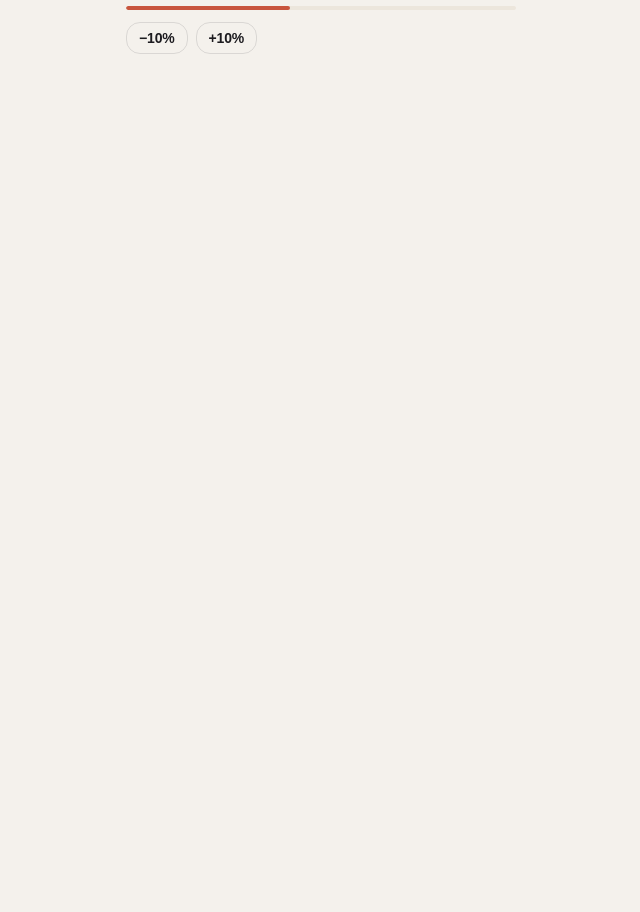
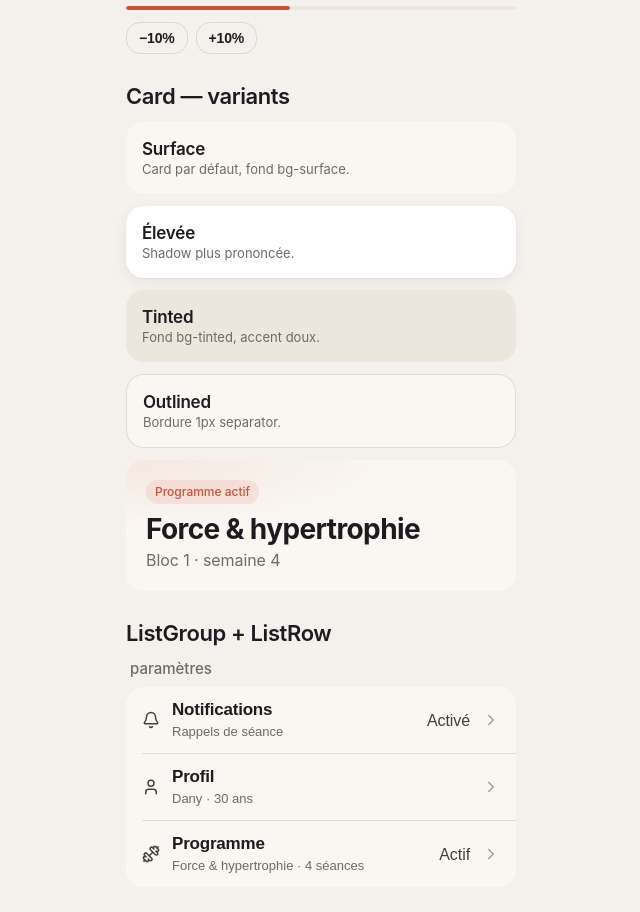
Before and after one commit to naseradd/app-coach-claude, a React (Vite) app in the folder packages/web/: page / in a window 1280 px wide. Shown: the part 920-1832 px from the top of the page, without its empty margins (319-959 px from the left). Before the commit the page ends 1102 px from the top, so only its background shows below. Built offline with nearby package versions, Linux system fonts and the light colour scheme.

Commit message:
feat(web): primitive components batch 2 — Card, ListGroup, ListRow

```diff
--- /dev/null
+++ b/packages/web/src/components/ui/Card.tsx
@@ -0,0 +1,46 @@
+import type { ReactNode } from 'react';
+
+export type CardVariant = 'surface' | 'elev' | 'tinted' | 'outlined' | 'mesh';
+
+interface Props {
+  variant?: CardVariant;
+  padding?: number | string;
+  children: ReactNode;
+  className?: string;
+  onClick?: () => void;
+}
+
+function styleFor(variant: CardVariant): React.CSSProperties {
+  switch (variant) {
+    case 'surface':
+      return { background: 'var(--bg-surface)' };
+    case 'elev':
+      return { background: 'var(--bg-elev)', boxShadow: 'var(--shadow-md)' };
+    case 'tinted':
+      return { background: 'var(--bg-tinted)' };
+    case 'outlined':
+      return { background: 'var(--bg-surface)', border: '1px solid var(--separator)' };
+    case 'mesh':
+      return {
+        background:
+          'radial-gradient(120% 90% at 0% 0%, var(--accent-soft), transparent 60%), var(--bg-surface)',
+      };
+  }
+}
+
+export function Card({ variant = 'surface', padding = 16, children, className, onClick }: Props) {
+  return (
+    <div
+      className={className}
+      onClick={onClick}
+      style={{
+        borderRadius: 18,
+        padding,
+        cursor: onClick ? 'pointer' : undefined,
+        ...styleFor(variant),
+      }}
+    >
+      {children}
+    </div>
+  );
+}
--- /dev/null
+++ b/packages/web/src/components/ui/ListGroup.tsx
@@ -0,0 +1,50 @@
+import { Children, type ReactNode } from 'react';
+
+interface Props {
+  header?: string;
+  children: ReactNode;
+  className?: string;
+}
+
+export function ListGroup({ header, children, className }: Props) {
+  const items = Children.toArray(children);
+  return (
+    <div className={className} style={{ display: 'grid', gap: 8 }}>
+      {header ? (
+        <div
+          className="t-subhead"
+          style={{
+            color: 'var(--ink-3)',
+            textTransform: 'lowercase',
+            letterSpacing: 0,
+            padding: '0 4px',
+          }}
+        >
+          {header}
+        </div>
+      ) : null}
+      <div
+        style={{
+          background: 'var(--bg-surface)',
+          borderRadius: 18,
+          overflow: 'hidden',
+        }}
+      >
+        {items.map((child, i) => (
+          <div key={i}>
+            {i > 0 ? (
+              <div
+                style={{
+                  height: 1,
+                  background: 'var(--separator)',
+                  marginLeft: 16,
+                }}
+              />
+            ) : null}
+            {child}
+          </div>
+        ))}
+      </div>
+    </div>
+  );
+}
--- /dev/null
+++ b/packages/web/src/components/ui/ListRow.tsx
@@ -0,0 +1,70 @@
+import type { ReactNode } from 'react';
+import { motion } from 'motion/react';
+import { ChevronRight } from 'lucide-react';
+import { spring } from '../../design/motion.js';
+
+interface Props {
+  leading?: ReactNode;
+  label: ReactNode;
+  subtitle?: ReactNode;
+  trailing?: ReactNode;
+  showChevron?: boolean;
+  onClick?: () => void;
+  className?: string;
+}
+
+export function ListRow({
+  leading,
+  label,
+  subtitle,
+  trailing,
+  showChevron,
+  onClick,
+  className,
+}: Props) {
+  const Comp = onClick ? motion.button : motion.div;
+  const interactive = !!onClick;
+
+  return (
+    <Comp
+      type={onClick ? 'button' : undefined}
+      onClick={onClick}
+      whileTap={interactive ? { backgroundColor: 'rgba(28,27,31,0.06)' } : undefined}
+      transition={spring.tap}
+      className={className}
+      style={{
+        width: '100%',
+        minHeight: 44,
+        display: 'flex',
+        alignItems: 'center',
+        gap: 12,
+        padding: '12px 16px',
+        background: 'transparent',
+        border: 0,
+        textAlign: 'left',
+        cursor: interactive ? 'pointer' : 'default',
+        color: 'var(--ink)',
+      }}
+    >
+      {leading ? <div style={{ display: 'inline-flex', flexShrink: 0 }}>{leading}</div> : null}
+      <div style={{ flex: 1, minWidth: 0, display: 'grid', gap: 2 }}>
+        <div className="t-headline" style={{ color: 'var(--ink)' }}>
+          {label}
+        </div>
+        {subtitle ? (
+          <div className="t-footnote" style={{ color: 'var(--ink-3)' }}>
+            {subtitle}
+          </div>
+        ) : null}
+      </div>
+      {trailing ? (
+        <div className="t-callout" style={{ color: 'var(--ink-2)', flexShrink: 0 }}>
+          {trailing}
+        </div>
+      ) : null}
+      {showChevron ? (
+        <ChevronRight size={18} style={{ color: 'var(--ink-4)', flexShrink: 0 }} />
+      ) : null}
+    </Comp>
+  );
+}
--- a/packages/web/src/components/ui/index.ts
+++ b/packages/web/src/components/ui/index.ts
@@ -5,3 +5,7 @@ export type { ButtonVariant, ButtonSize } from './Button.js';
 export { IconButton } from './IconButton.js';
 export type { IconButtonVariant } from './IconButton.js';
 export { ProgressBar } from './ProgressBar.js';
+export { Card } from './Card.js';
+export type { CardVariant } from './Card.js';
+export { ListGroup } from './ListGroup.js';
+export { ListRow } from './ListRow.js';
--- a/packages/web/src/pages/_DesignPlayground.tsx
+++ b/packages/web/src/pages/_DesignPlayground.tsx
@@ -1,7 +1,15 @@
 import { useState } from 'react';
-import { Heart, ArrowRight, Plus, Video } from 'lucide-react';
+import { Heart, ArrowRight, Plus, Video, Dumbbell, Bell, User } from 'lucide-react';
 import { applyTheme, THEMES, type ThemeId, loadTheme } from '../design/themes.js';
-import { Badge, Button, IconButton, ProgressBar } from '../components/ui/index.js';
+import {
+  Badge,
+  Button,
+  Card,
+  IconButton,
+  ListGroup,
+  ListRow,
+  ProgressBar,
+} from '../components/ui/index.js';
 
 export function DesignPlayground() {
   const [theme, setTheme] = useState<ThemeId>(loadTheme());
@@ -83,6 +91,70 @@ export function DesignPlayground() {
           </div>
         </div>
       </Section>
+
+      <Section title="Card — variants">
+        <div style={{ display: 'grid', gap: 12 }}>
+          <Card variant="surface">
+            <div className="t-headline">Surface</div>
+            <div className="t-footnote" style={{ color: 'var(--ink-3)' }}>
+              Card par défaut, fond bg-surface.
+            </div>
+          </Card>
+          <Card variant="elev">
+            <div className="t-headline">Élevée</div>
+            <div className="t-footnote" style={{ color: 'var(--ink-3)' }}>
+              Shadow plus prononcée.
+            </div>
+          </Card>
+          <Card variant="tinted">
+            <div className="t-headline">Tinted</div>
+            <div className="t-footnote" style={{ color: 'var(--ink-3)' }}>
+              Fond bg-tinted, accent doux.
+            </div>
+          </Card>
+          <Card variant="outlined">
+            <div className="t-headline">Outlined</div>
+            <div className="t-footnote" style={{ color: 'var(--ink-3)' }}>
+              Bordure 1px separator.
+            </div>
+          </Card>
+          <Card variant="mesh" padding={20}>
+            <Badge variant="accent">Programme actif</Badge>
+            <div className="t-title-1" style={{ marginTop: 8 }}>Force & hypertrophie</div>
+            <div className="t-callout" style={{ color: 'var(--ink-3)', marginTop: 4 }}>
+              Bloc 1 · semaine 4
+            </div>
+          </Card>
+        </div>
+      </Section>
+
+      <Section title="ListGroup + ListRow">
+        <ListGroup header="paramètres">
+          <ListRow
+            leading={<Bell size={18} style={{ color: 'var(--ink-2)' }} />}
+            label="Notifications"
+            subtitle="Rappels de séance"
+            trailing="Activé"
+            showChevron
+            onClick={() => undefined}
+          />
+          <ListRow
+            leading={<User size={18} style={{ color: 'var(--ink-2)' }} />}
+            label="Profil"
+            subtitle="Dany · 30 ans"
+            showChevron
+            onClick={() => undefined}
+          />
+          <ListRow
+            leading={<Dumbbell size={18} style={{ color: 'var(--ink-2)' }} />}
+            label="Programme"
+            subtitle="Force & hypertrophie · 4 séances"
+            trailing="Actif"
+            showChevron
+            onClick={() => undefined}
+          />
+        </ListGroup>
+      </Section>
     </div>
   );
 }
```
